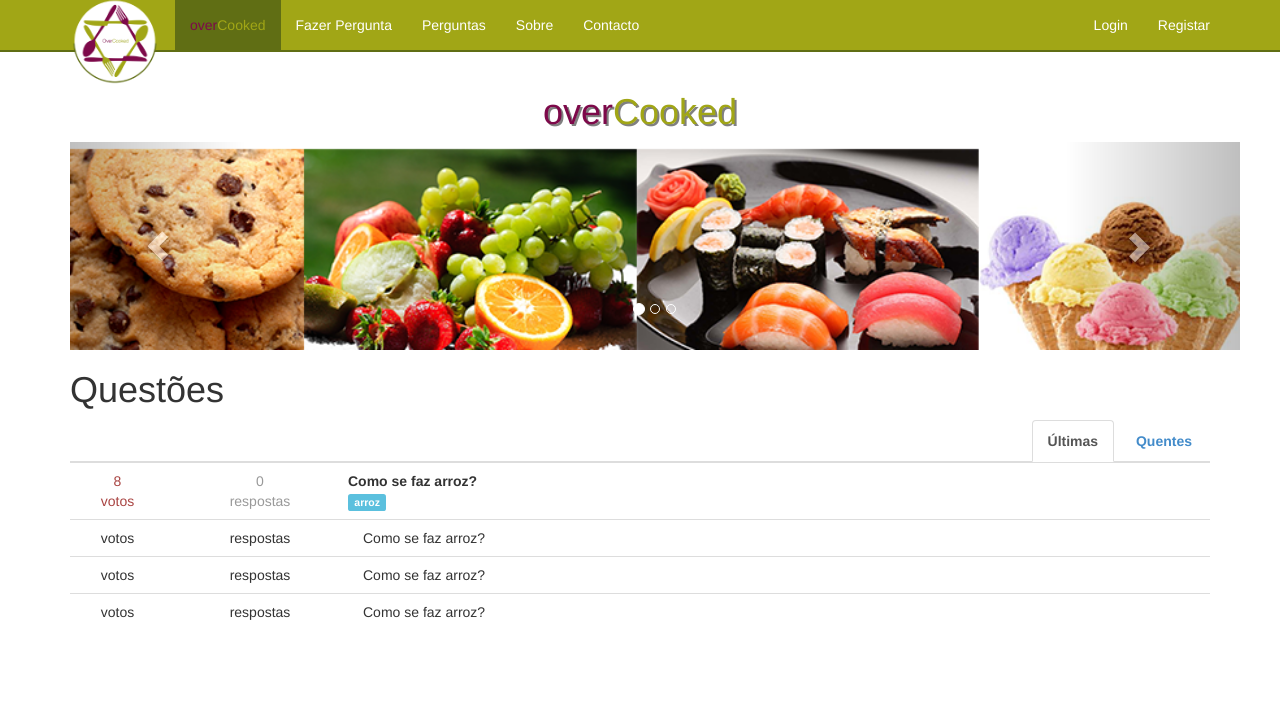
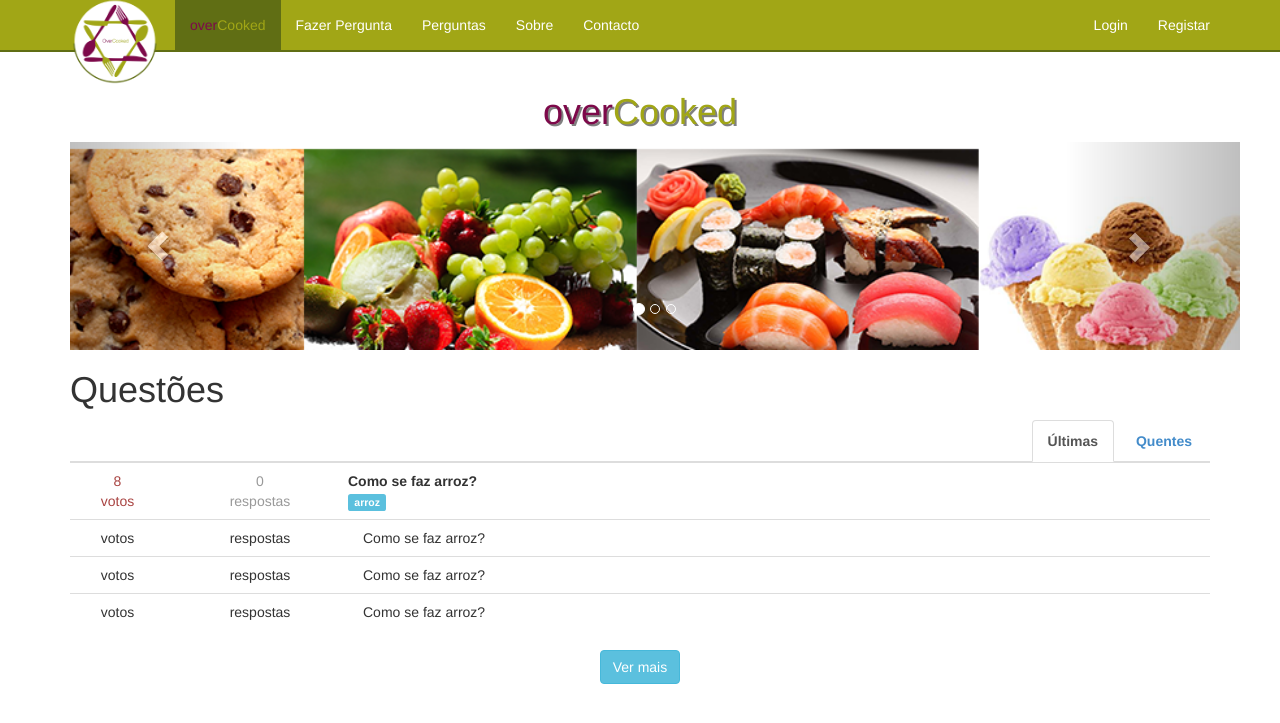
Before and after one commit to dvn123/overCooked, a PHP site: page / in a window 1280 px wide. Shown: the top 723 px of the page. Run offline with PHP 8.4, Linux system fonts and the light colour scheme; some libraries are stand-ins or nearby versions.

Commit message:
added button to homepage
"Ver mais"

```diff
--- a/public_html/css/styles.css
+++ b/public_html/css/styles.css
@@ -117,4 +117,7 @@
     text-align:right;
   }
 
+  body {
+      margin-bottom: 50px;
+  }
   /****    *******/
--- a/public_html/index.html
+++ b/public_html/index.html
@@ -210,19 +210,9 @@
                 </tr>
 
             </table>
-            <!--<div class="panel panel-default">
-              <div class="col-md-1">
-
-              </div>
-              <div class="col-md-1">
-                respostas
-              </div>
-              <div class="col-md-8">
-                Como se faz arroz?
-              </div>
-
-
-          </div> -->
+            <div class="text-center">
+                <a href="#" class="btn btn-info" alt="">Ver mais</a>
+            </div>
         </div>
         <div class="tab-pane" id="profile">...</div>
     </div>
```
